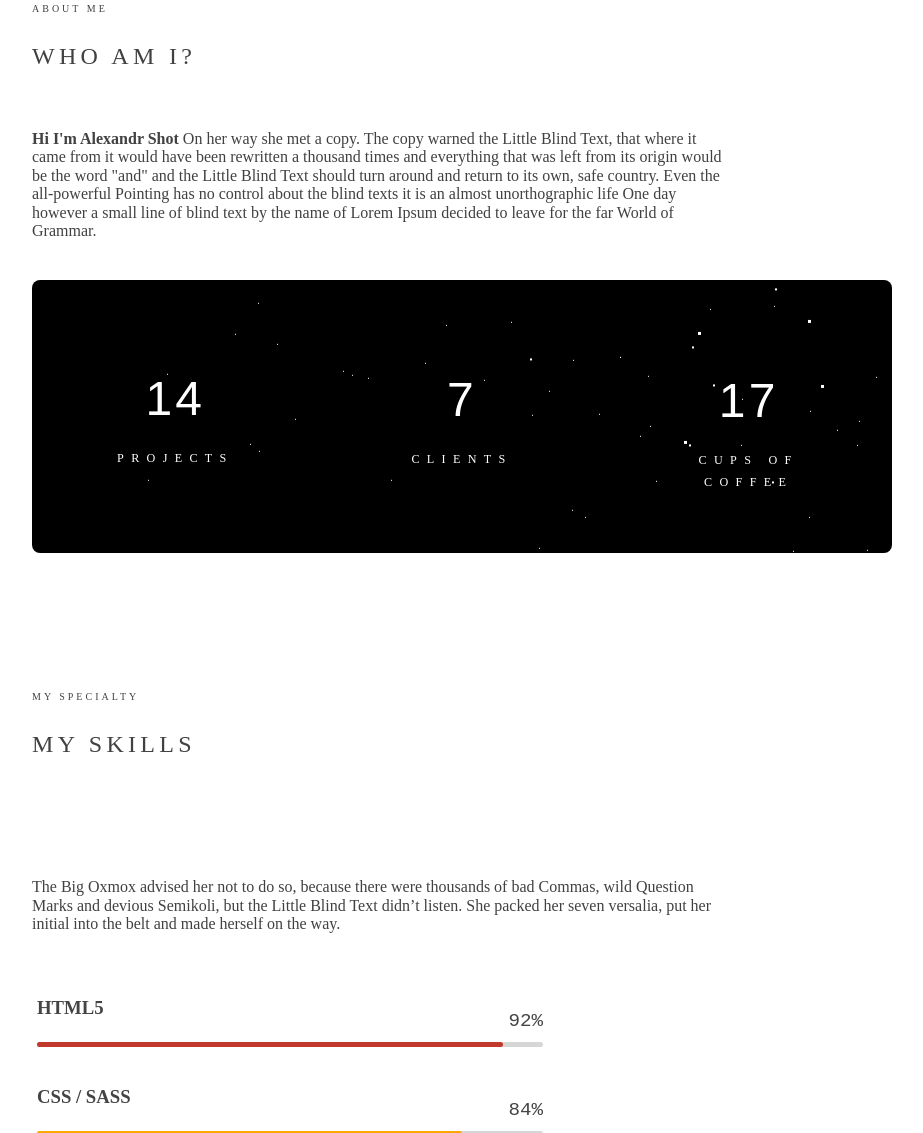
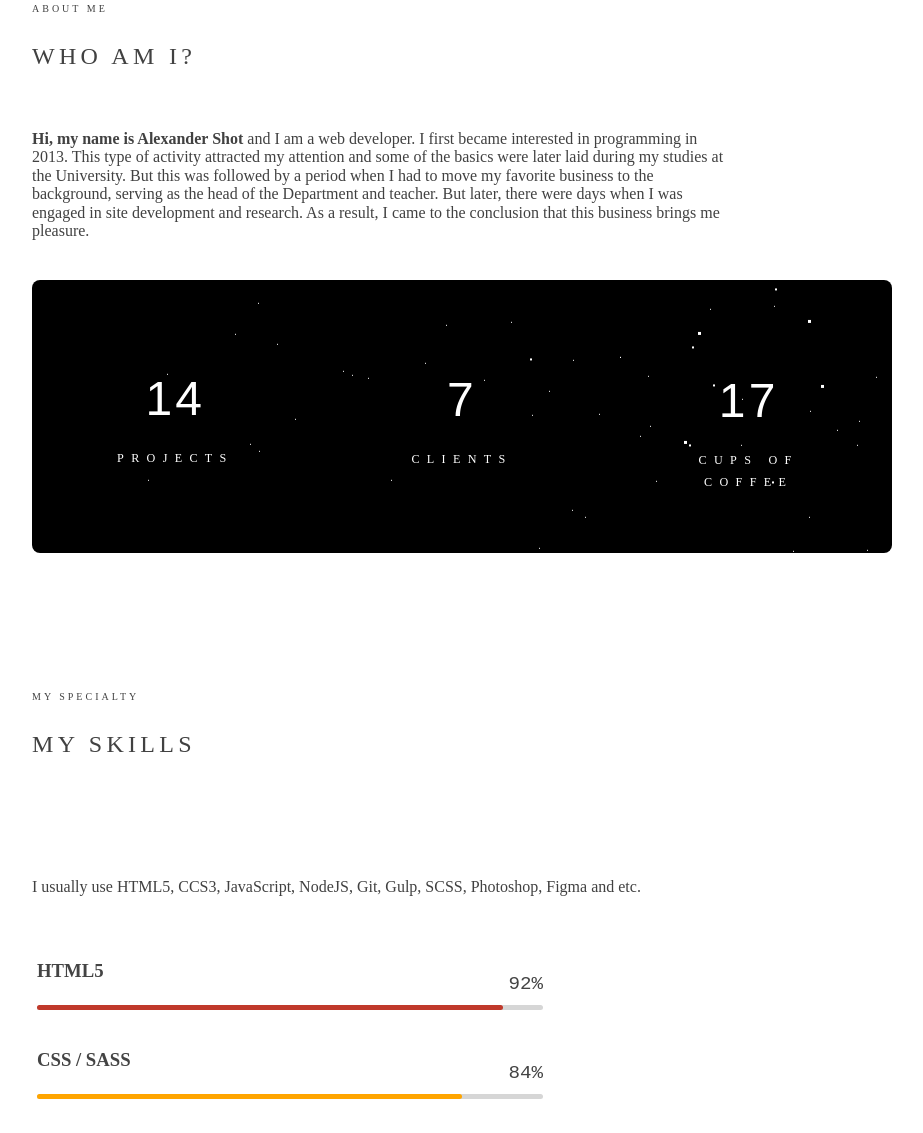
Before and after one commit to ShotAlex/shotalex.github.io, a plain HTML site: page index.html in a window 1280 px wide. Shown: the part 837-1970 px from the top of the page, without its empty margins (348-1271 px from the left). Drawn offline with nearby package versions, Linux system fonts and the light colour scheme; a script that the page names is missing.

Commit message:
Add files via upload

```diff
--- a/index.html
+++ b/index.html
@@ -39,13 +39,13 @@
         <div class="section-header-main__position">Web-developer</div>
 
         <ul class="section-header-main__nav overlay" id="myNav">
-          <div class="overlay-content">
+          <div class="overlay-content myNavC" id="myNavC">
             <li class="section-header-main__nav-item"><a href="#home">Home</a></li>
             <li class="section-header-main__nav-item"><a href="#about">About</a></li>
             <li class="section-header-main__nav-item"><a href="#skills">Skills</a></li>
             <li class="section-header-main__nav-item"><a href="#education">Education</a></li>
             <li class="section-header-main__nav-item"><a href="#experience">Experience</a></li>
-            <li class="section-header-main__nav-item"><a href="#work">Work</a></li>
+            <li class="section-header-main__nav-item" onclick="closeNav()"><a href="#work">Work</a></li>
             <li class="section-header-main__nav-item"><a href="#contact">Contact</a></li>
             <a href="javascript:void(0)" class="closebtn" onclick="closeNav()">&times;</a>
           </div>
@@ -89,12 +89,11 @@
       <div class="section-about-id">About me</div>
       <div class="section-about-title">Who am I?</div>
       <div class="section-about-text">
-        <strong>Hi I'm Alexandr Shot</strong> On her way she met a copy. The copy warned the Little Blind Text, that
-        where it came from it would have been rewritten a thousand times and everything that was left from its origin
-        would be the word "and" and the Little Blind Text should turn around and return to its own, safe country. Even
-        the all-powerful Pointing has no control about the blind texts it is an almost unorthographic life One day
-        however a small line of blind text by the name of Lorem Ipsum decided to leave for the far World of
-        Grammar.
+        <strong>Hi, my name is Alexander Shot</strong> and I am a web developer. I first became interested in programming in
+          2013. This type of activity attracted my attention and some of the basics were later laid during my studies at
+          the University. But this was followed by a period when I had to move my favorite business to the background,
+          serving as the head of the Department and teacher. But later, there were days when I was engaged in site
+          development and research. As a result, I came to the conclusion that this business brings me pleasure.
       </div>
       <div class="section-about-content">
 
@@ -127,9 +126,7 @@
       <div class="section-skills-id">My specialty</div>
       <div class="section-skills-title">My skills</div>
       <div class="section-skills-text">
-        The Big Oxmox advised her not to do so, because there were thousands of bad Commas, wild Question Marks and
-        devious Semikoli, but the Little Blind Text didn’t listen. She packed her seven versalia, put her initial into
-        the belt and made herself on the way.
+        I usually use HTML5, CCS3, JavaScript, NodeJS, Git, Gulp, SCSS, Photoshop, Figma and etc.
       </div>
       <ul class="section-skills-content">
 
```
